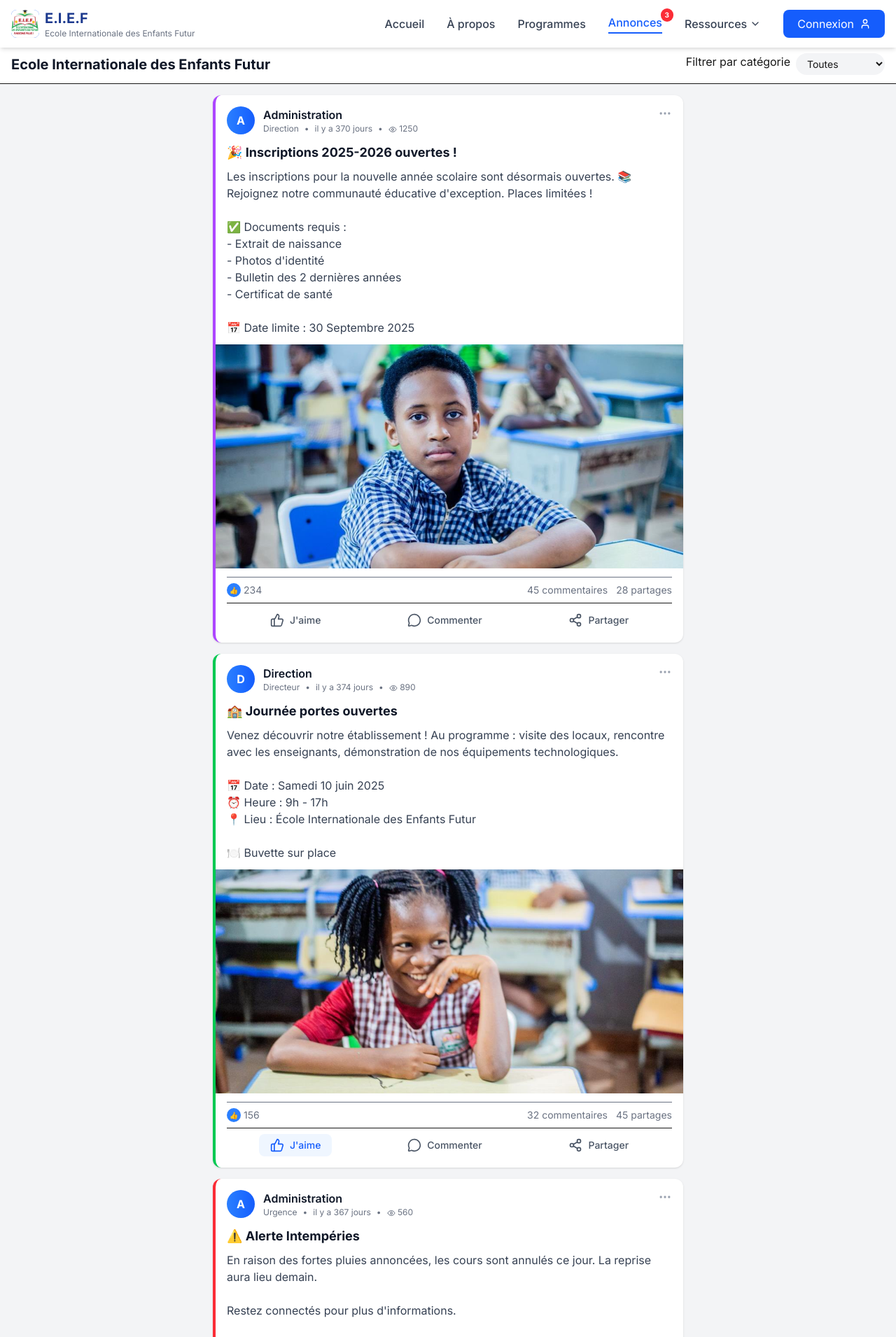
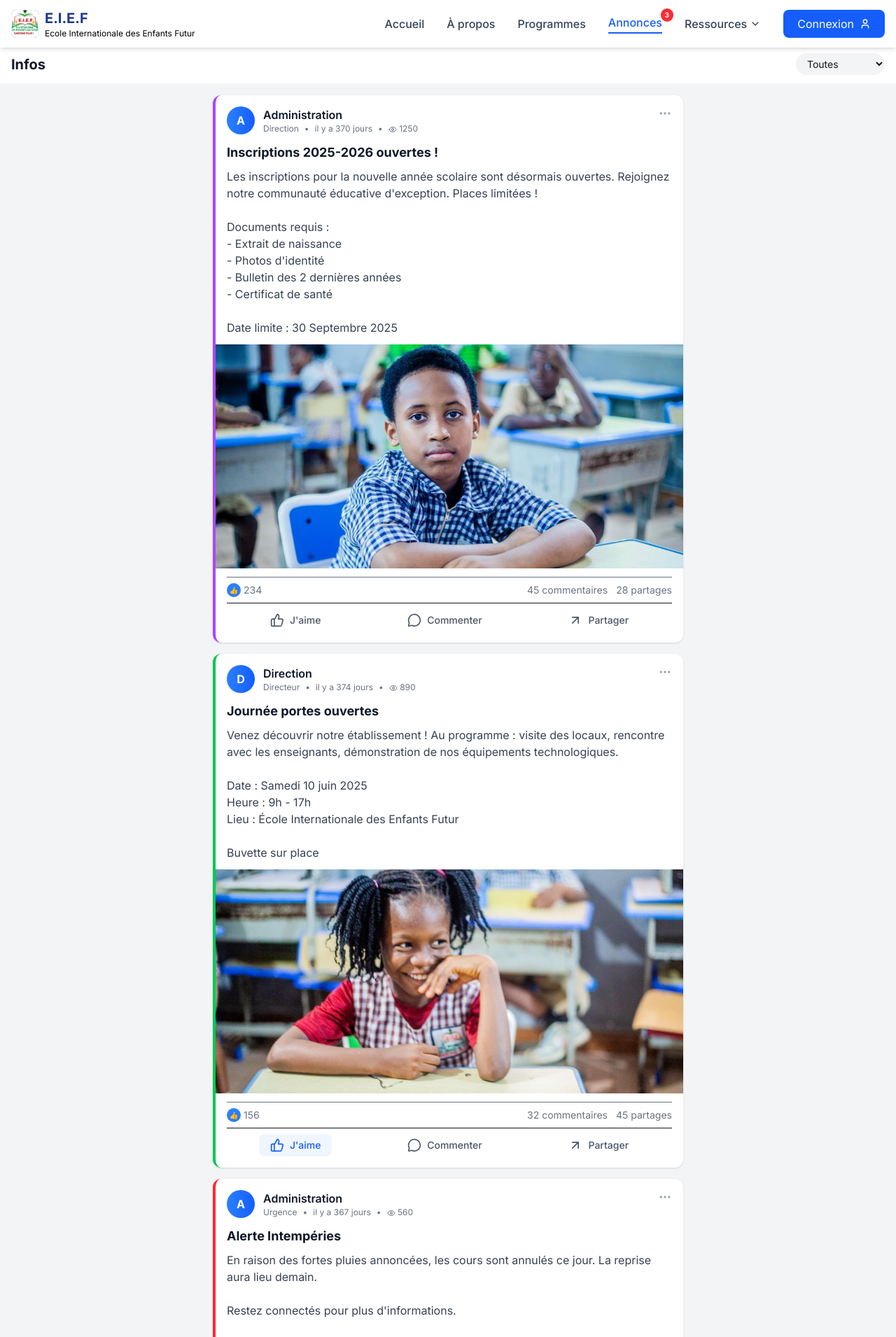
Before and after one commit to cotechservices/eief, a Next.js app: page /annonces in a window 1280 px wide. Shown: the top 1910 px of the page at 70% size. Built offline with nearby package versions, Linux system fonts and the light colour scheme.

Commit message:
modification on files annonces page and header

```diff
--- a/app/annonces/page.tsx
+++ b/app/annonces/page.tsx
@@ -20,7 +20,8 @@ import {
   User,
   Bell,
   Search,
-  Filter
+  Filter,
+  ArrowUpRight
 } from "lucide-react";
 import Image from "next/image";
 import Link from "next/link";
@@ -66,8 +67,8 @@ export default function AnnoncesPage() {
       const mockAnnonces: Annonce[] = [
         {
           id: 1,
-          titre: "🎉 Inscriptions 2025-2026 ouvertes !",
-          contenu: "Les inscriptions pour la nouvelle année scolaire sont désormais ouvertes. 📚 Rejoignez notre communauté éducative d'exception. Places limitées !\n\n✅ Documents requis :\n- Extrait de naissance\n- Photos d'identité\n- Bulletin des 2 dernières années\n- Certificat de santé\n\n📅 Date limite : 30 Septembre 2025",
+          titre: "Inscriptions 2025-2026 ouvertes !",
+          contenu: "Les inscriptions pour la nouvelle année scolaire sont désormais ouvertes. Rejoignez notre communauté éducative d'exception. Places limitées !\n\n Documents requis :\n- Extrait de naissance\n- Photos d'identité\n- Bulletin des 2 dernières années\n- Certificat de santé\n\nDate limite : 30 Septembre 2025",
           imageUrl: "/img/slide2.jpg",
           datePublication: "2025-05-15T08:30:00",
           auteur: "Administration",
@@ -80,14 +81,14 @@ export default function AnnoncesPage() {
           views: 1250,
           userLiked: false,
           commentaires: [
-            { id: 1, auteur: "Mme Diallo", auteurAvatar: "/avatars/user1.jpg", contenu: "Super nouvelle ! Mon fils est déjà inscrit ✅", date: "2025-05-15T09:30:00", likes: 12 },
+            { id: 1, auteur: "Mme Diallo", auteurAvatar: "/avatars/user1.jpg", contenu: "Super nouvelle ! Mon fils est déjà inscrit", date: "2025-05-15T09:30:00", likes: 12 },
             { id: 2, auteur: "M. Camara", auteurAvatar: "/avatars/user2.jpg", contenu: "Les frais d'inscription sont de combien ?", date: "2025-05-15T10:15:00", likes: 3 }
           ]
         },
         {
           id: 2,
-          titre: "🏫 Journée portes ouvertes",
-          contenu: "Venez découvrir notre établissement ! Au programme : visite des locaux, rencontre avec les enseignants, démonstration de nos équipements technologiques.\n\n📅 Date : Samedi 10 juin 2025\n⏰ Heure : 9h - 17h\n📍 Lieu : École Internationale des Enfants Futur\n\n🍽️ Buvette sur place",
+          titre: "Journée portes ouvertes",
+          contenu: "Venez découvrir notre établissement ! Au programme : visite des locaux, rencontre avec les enseignants, démonstration de nos équipements technologiques.\n\n Date : Samedi 10 juin 2025\n Heure : 9h - 17h\n Lieu : École Internationale des Enfants Futur\n\n Buvette sur place",
           imageUrl: "/img/slide1.jpg",
           datePublication: "2025-05-10T14:00:00",
           auteur: "Direction",
@@ -105,8 +106,8 @@ export default function AnnoncesPage() {
         },
         {
           id: 3,
-          titre: "⚠️ Alerte Intempéries",
-          contenu: "En raison des fortes pluies annoncées, les cours sont annulés ce jour. La reprise aura lieu demain.\n\nRestez connectés pour plus d'informations.\n\n📞 Contact : +224 622 123 456",
+          titre: "Alerte Intempéries",
+          contenu: "En raison des fortes pluies annoncées, les cours sont annulés ce jour. La reprise aura lieu demain.\n\nRestez connectés pour plus d'informations.\n\nContact : +224 622 123 456",
           imageUrl: "/img/slide2.jpg",
           datePublication: "2025-05-18T06:00:00",
           auteur: "Administration",
@@ -122,8 +123,8 @@ export default function AnnoncesPage() {
         },
         {
           id: 4,
-          titre: "📚 Nouvelle bibliothèque numérique",
-          contenu: "Nous sommes fiers d'annoncer l'ouverture de notre bibliothèque numérique ! Accédez à plus de 1000 livres en ligne depuis votre espace parent.\n\n📖 Romans, manuels, documentaires...\n💻 Accessible 24h/24\n📱 Sur mobile, tablette et ordinateur\n\nConnectez-vous dès maintenant pour découvrir cette nouvelle ressource !",
+          titre: "Nouvelle bibliothèque numérique",
+          contenu: "Nous sommes fiers d'annoncer l'ouverture de notre bibliothèque numérique ! Accédez à plus de 1000 livres en ligne depuis votre espace parent.\n\nRomans, manuels, documentaires...\nAccessible 24h/24\nSur mobile, tablette et ordinateur\n\nConnectez-vous dès maintenant pour découvrir cette nouvelle ressource !",
           imageUrl: "/img/slide2.jpg",
           datePublication: "2025-05-20T10:00:00",
           auteur: "Bibliothèque",
@@ -139,8 +140,8 @@ export default function AnnoncesPage() {
         },
         {
           id: 5,
-          titre: "🤖 Nouveau club de robotique",
-          contenu: "Le club de robotique est lancé ! Les inscriptions sont ouvertes pour les élèves de la 6ème à la Terminale.\n\nAu programme :\n- Programmation avec Arduino\n- Construction de robots\n- Compétitions inter-écoles\n- Encadrement par des ingénieurs\n\n📅 Début : 15 juin 2025\n💰 Frais : 150 000 GNF/trimestre\n\nInscrivez-vous vite, places limitées à 20 élèves !",
+          titre: "Nouveau club de robotique",
+          contenu: "Le club de robotique est lancé ! Les inscriptions sont ouvertes pour les élèves de la 6ème à la Terminale.\n\nAu programme :\n- Programmation avec Arduino\n- Construction de robots\n- Compétitions inter-écoles\n- Encadrement par des ingénieurs\n\n Début : 15 juin 2025\n Frais : 150 000 GNF/trimestre\n\nInscrivez-vous vite, places limitées à 20 élèves !",
           imageUrl: "/img/slide3.jpg",
           datePublication: "2025-05-22T15:30:00",
           auteur: "Activités périscolaires",
@@ -156,8 +157,8 @@ export default function AnnoncesPage() {
         },
         {
           id: 6,
-          titre: "🎓 Cérémonie de remise des diplômes",
-          contenu: "La cérémonie de remise des diplômes aura lieu le 28 juin 2025 à 10h. Tous les parents sont invités à se joindre à nous pour célébrer la réussite de nos élèves.\n\n📅 Date : 28 juin 2025\n⏰ Heure : 10h\n📍 Lieu : Grande salle de l'école\n\nTenue correcte exigée.",
+          titre: "Cérémonie de remise des diplômes",
+          contenu: "La cérémonie de remise des diplômes aura lieu le 28 juin 2025 à 10h. Tous les parents sont invités à se joindre à nous pour célébrer la réussite de nos élèves.\n\n Date : 28 juin 2025\n Heure : 10h\n Lieu : Grande salle de l'école\n\n Tenue correcte exigée.",
           imageUrl: "/img/slide5.jpg",
           datePublication: "2025-05-23T09:00:00",
           auteur: "Direction",
@@ -263,14 +264,13 @@ export default function AnnoncesPage() {
       <Header />
 
       {/* Barre supérieure style Facebook */}
-      <div className="fixed top-16 left-0 right-0 bg-white border-b z-40">
+      <div className="fixed top-16 left-0 right-0 bg-white z-40">
         <div className="container mx-auto px-4 py-3">
           <div className="flex items-center justify-between">
             <div className="flex items-center gap-3">
-              <h1 className="text-xl font-bold text-gray-900">Ecole Internationale des Enfants Futur</h1>
+              <h1 className="text-xl font-bold text-gray-900">Infos</h1>
             </div>
             <div className="flex gap-2">
-              <h2>Filtrer par catégorie</h2>
               <select
                 value={selectedCategorie}
                 onChange={(e) => setSelectedCategorie(e.target.value)}
@@ -371,9 +371,9 @@ export default function AnnoncesPage() {
                       <span className="text-sm font-medium">Commenter</span>
                     </button>
                     <button className="flex items-center gap-2 px-4 py-1.5 rounded-lg text-gray-600 hover:bg-gray-100 transition">
-                      <Share2 className="w-5 h-5" />
-                      <span className="text-sm font-medium">Partager</span>
-                    </button>
+  <ArrowUpRight  className="w-5 h-5" />
+  <span className="text-sm font-medium">Partager</span>
+</button>
                   </div>
                 </div>
               </div>
@@ -467,7 +467,6 @@ export default function AnnoncesPage() {
           </div>
         </div>
       )}
-
       <Footer />
     </div>
   );
--- a/components/Header.tsx
+++ b/components/Header.tsx
@@ -75,7 +75,7 @@ export default function Header() {
             </div>
             <div>
               <span className="font-bold text-xl text-blue-900">E.I.E.F</span>
-              <span className="text-xs text-gray-500 block">Ecole Internationale des Enfants Futur</span>
+              <span className="text-xs text-black block">Ecole Internationale des Enfants Futur</span>
             </div>
           </Link>
 
@@ -151,7 +151,7 @@ export default function Header() {
             onClick={() => setMobileMenuOpen(!mobileMenuOpen)}
             className="md:hidden p-2 rounded-lg hover:bg-gray-100"
           >
-            {mobileMenuOpen ? <X className="w-6 h-6" /> : <Menu className="w-6 h-6" />}
+            {mobileMenuOpen ? <X className="w-6 h-6 text-black" /> : <Menu className="w-6 h-6" />}
           </button>
         </div>
 
@@ -165,7 +165,7 @@ export default function Header() {
                   key={item.name}
                   href={item.href}
                   className={`relative flex items-center gap-2 py-2 transition ${
-                    active ? "text-blue-600 font-semibold" : "text-gray-700 hover:text-blue-600"
+                    active ? "text-blue-600 font-semibold" : "text-black hover:text-blue-600"
                   }`}
                   onClick={() => setMobileMenuOpen(false)}
                 >
@@ -181,12 +181,12 @@ export default function Header() {
 
             {/* Dropdown mobile */}
             <div className="mt-2 border-t border-gray-100 pt-2">
-              <p className="text-gray-500 text-sm px-2 py-1">Ressources</p>
+              <p className="text-black text-sm px-2 py-1">Ressources</p>
               {dropdownItems.map((item) => (
                 <Link
                   key={item.name}
                   href={item.href}
-                  className="block py-2 pl-4 text-gray-700 hover:text-blue-600 transition"
+                  className="block py-2 pl-4 text-black hover:text-blue-600 transition"
                   onClick={() => setMobileMenuOpen(false)}
                 >
                   {item.name}
```
